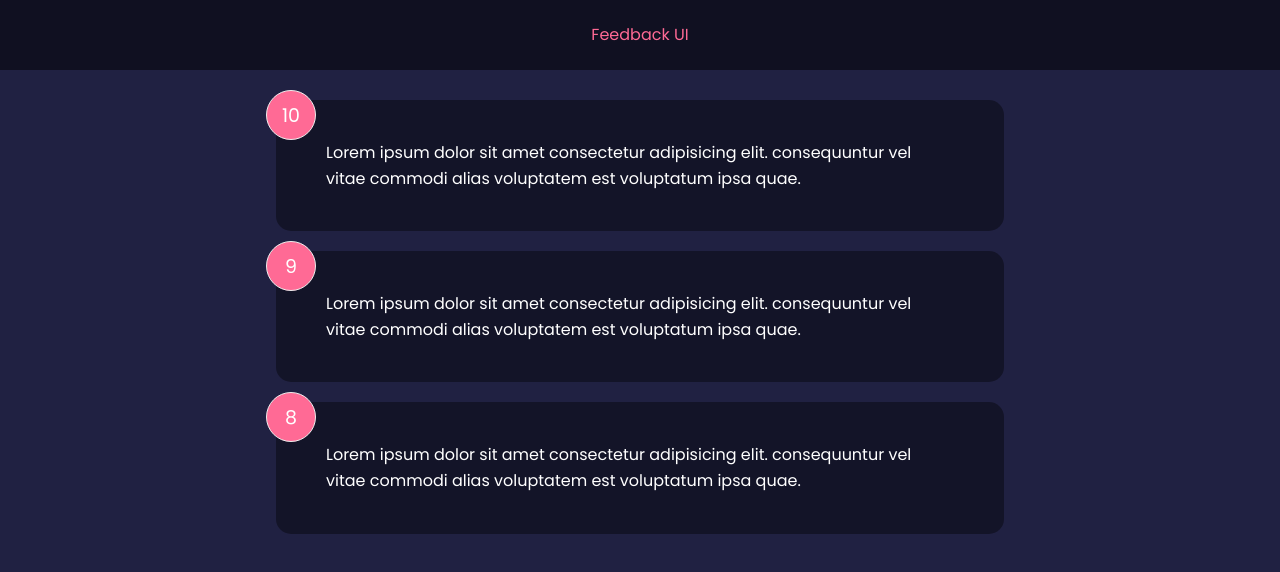
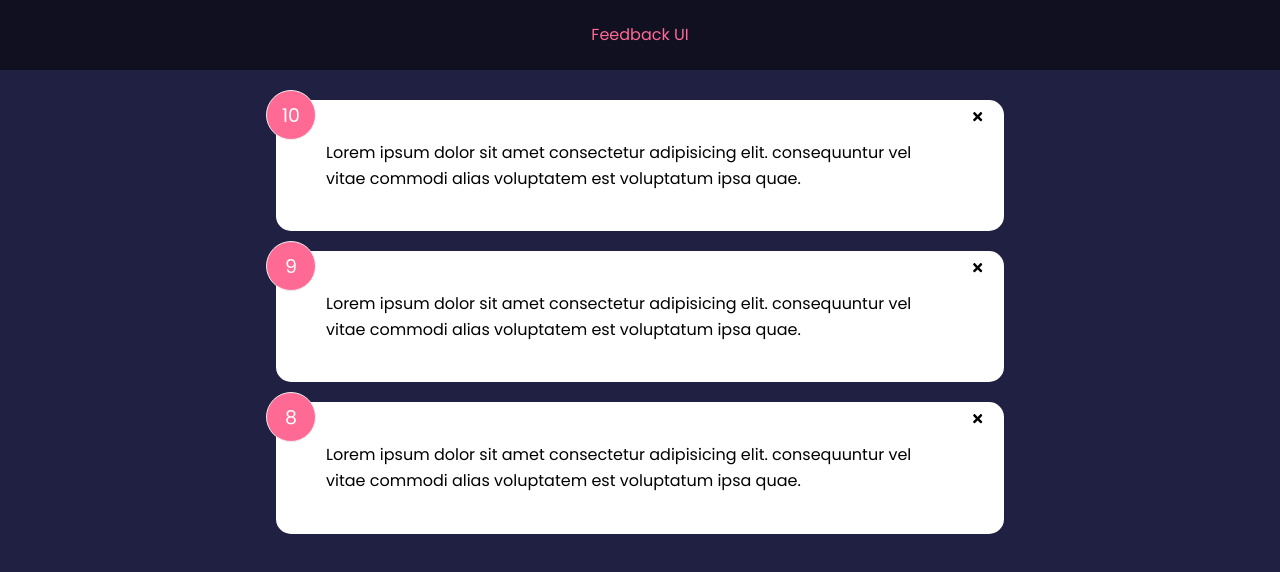
Before and after one commit to amirmohamad-mohamadi/feedback-app, a React (Create React App) app: page / in a window 1280 px wide. Shown: the top 572 px of the page. Built offline with nearby package versions, Linux system fonts and the light colour scheme; the HTML template or start-up script is replaced by a standard one.

Commit message:
add event deleteFeedback and use react-icon

```diff
--- a/package.json
+++ b/package.json
@@ -8,6 +8,7 @@
     "@testing-library/user-event": "^13.5.0",
     "react": "^17.0.2",
     "react-dom": "^17.0.2",
+    "react-icons": "^4.3.1",
     "react-scripts": "5.0.0",
     "web-vitals": "^2.1.4"
   },
--- a/src/App.jsx
+++ b/src/App.jsx
@@ -6,11 +6,16 @@ import FeedbackData from "./data/FeedbackData";
 
 const App = () => {
   const [feedback, setFeedback] = useState(FeedbackData);
+  const deleteFeedback = (id) => {
+    if (window.confirm("آیا مطمئنی که می‌خوای حذف کنی؟ ")) {
+      setFeedback(feedback.filter((item) => item.id !== id));
+    }
+  };
   return (
     <>
       <Header />
       <div className="container">
-        <FeedbackList feedback={feedback} />
+        <FeedbackList feedback={feedback} handleDelete={deleteFeedback} />
       </div>
     </>
   );
--- a/src/components/FeedbackItem.jsx
+++ b/src/components/FeedbackItem.jsx
@@ -1,11 +1,15 @@
 import PropTypes from "prop-types";
+import { FaTimes } from "react-icons/fa";
 
 import Card from "./shared/Card";
 
-const FeedbackItem = ({ item }) => {
+const FeedbackItem = ({ item, handleDelete }) => {
   return (
     <Card>
       <div className="num-display">{item.rating}</div>
+      <button onClick={() => handleDelete(item.id)} className="close">
+        <FaTimes />
+      </button>
       <div className="text-display">{item.text}</div>
     </Card>
   );
--- a/src/components/FeedbackList.jsx
+++ b/src/components/FeedbackList.jsx
@@ -2,14 +2,16 @@ import PropTypes from "prop-types";
 
 import FeedbackItem from "./FeedbackItem";
 
-const FeedbackList = ({ feedback }) => {
+const FeedbackList = ({ feedback, handleDelete }) => {
   if (!feedback || feedback.length === 0) {
     return <p>Not Feedback Yet</p>;
   }
   return (
     <div>
       {feedback.map((item) => {
-        return <FeedbackItem key={item.id} item={item} />;
+        return (
+          <FeedbackItem key={item.id} item={item} handleDelete={handleDelete} />
+        );
       })}
     </div>
   );
--- a/src/components/shared/Card.jsx
+++ b/src/components/shared/Card.jsx
@@ -17,7 +17,7 @@ const Card = ({ children, reverse }) => {
 };
 
 Card.defaultProps = {
-  reverse: true,
+  reverse: false,
 };
 
 Card.propTypes = {
```
Also changed, not shown: 1 other file (tests, documents, lock files or other folders).
